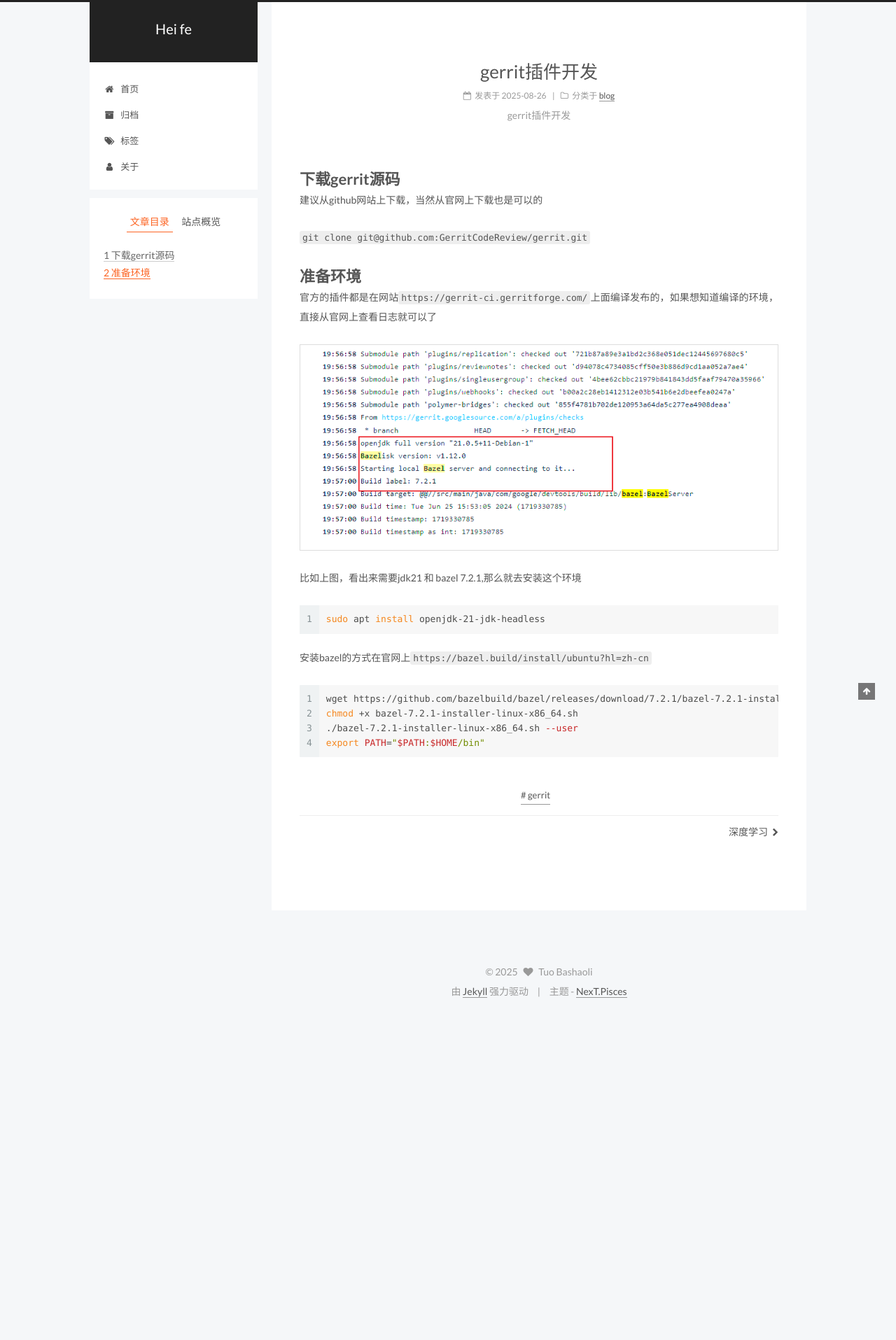
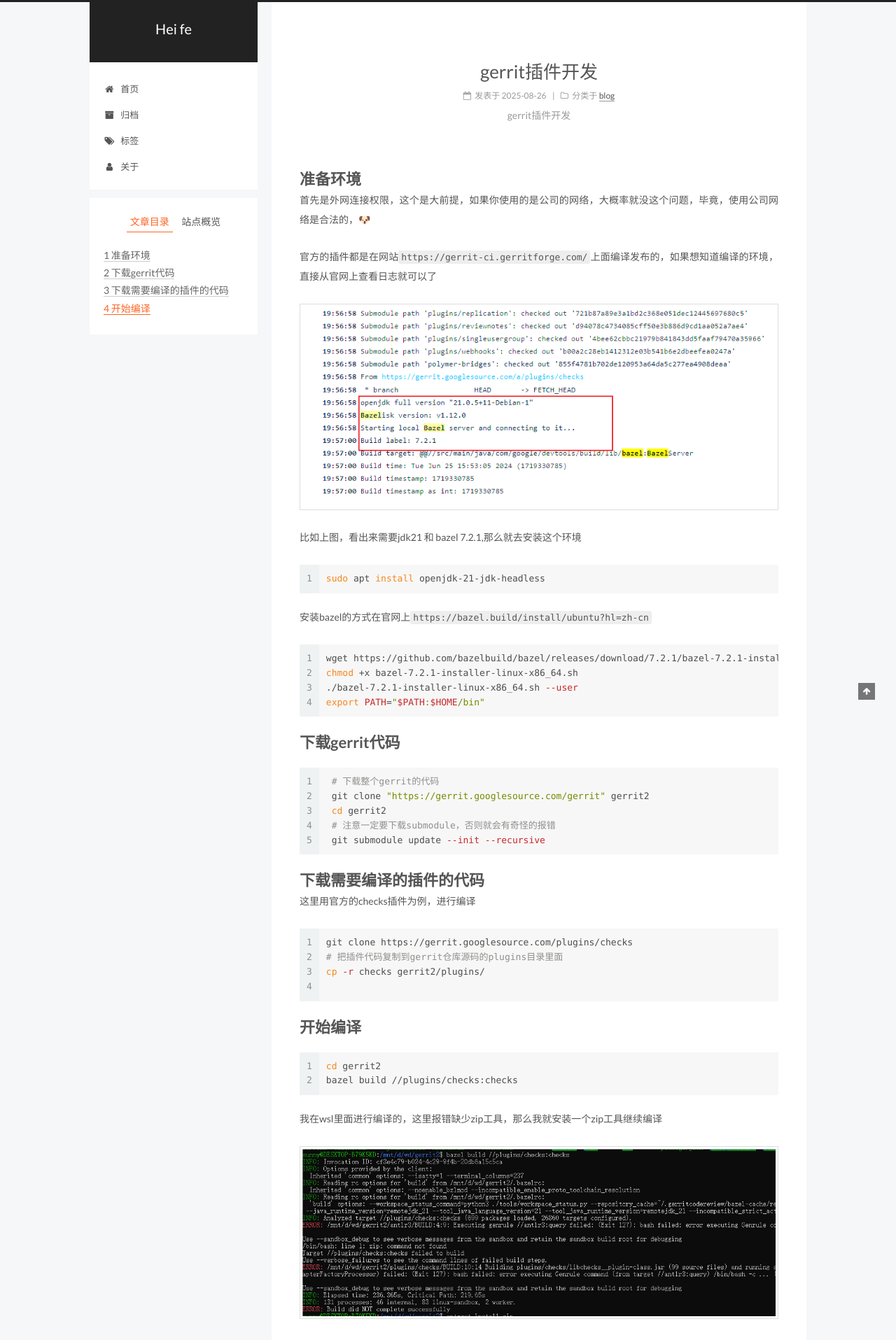
Before and after one commit to tuobashaoli/tuobashaoli.github.io, a Jekyll site: the page built from _posts/2025-08-26-gerrit_plugin.markdown, in a window 1280 px wide. Shown: the top 1915 px of the page at 70% size. Built offline with Jekyll 4.4.1, drawn with Linux system fonts in a browser that asks for light colours; comment, search, counter and statistics services are not loaded; before the commit the page ends 1451 px from its top, so only the background shows below that.

Commit message:
update gerrit plugin

````diff
--- a/_posts/2025-08-26-gerrit_plugin.markdown
+++ b/_posts/2025-08-26-gerrit_plugin.markdown
@@ -8,13 +8,10 @@ title: "gerrit插件开发"
 tags: gerrit
 ---
 
-# 下载gerrit源码
-
-建议从github网站上下载，当然从官网上下载也是可以的
-
-`git clone git@github.com:GerritCodeReview/gerrit.git`
 
 # 准备环境
+
+首先是外网连接权限，这个是大前提，如果你使用的是公司的网络，大概率就没这个问题，毕竟，使用公司网络是合法的，🐶
 
 官方的插件都是在网站`https://gerrit-ci.gerritforge.com/`上面编译发布的，如果想知道编译的环境，直接从官网上查看日志就可以了
 
@@ -34,3 +31,41 @@ chmod +x bazel-7.2.1-installer-linux-x86_64.sh
 ./bazel-7.2.1-installer-linux-x86_64.sh --user
 export PATH="$PATH:$HOME/bin"
 ```
+
+
+# 下载gerrit代码
+
+```shell
+ # 下载整个gerrit的代码
+ git clone "https://gerrit.googlesource.com/gerrit" gerrit2
+ cd gerrit2
+ # 注意一定要下载submodule，否则就会有奇怪的报错
+ git submodule update --init --recursive
+```
+
+# 下载需要编译的插件的代码
+
+这里用官方的checks插件为例，进行编译
+
+```shell
+git clone https://gerrit.googlesource.com/plugins/checks
+# 把插件代码复制到gerrit仓库源码的plugins目录里面
+cp -r checks gerrit2/plugins/
+
+```
+
+# 开始编译
+
+```shell
+cd gerrit2
+bazel build //plugins/checks:checks
+```
+
+我在wsl里面进行编译的，这里报错缺少zip工具，那么我就安装一个zip工具继续编译
+
+![avatar](/assets/images/gerrit_plugin_build.png)
+
+
+终成正果，阿弥陀佛 ✔
+
+![avatar](/assets/images/gerrit_plugin_build_pass.png)
````
Also changed, not shown: assets/images/gerrit_plugin_build.png (added), assets/images/gerrit_plugin_build_pass.png (added).
